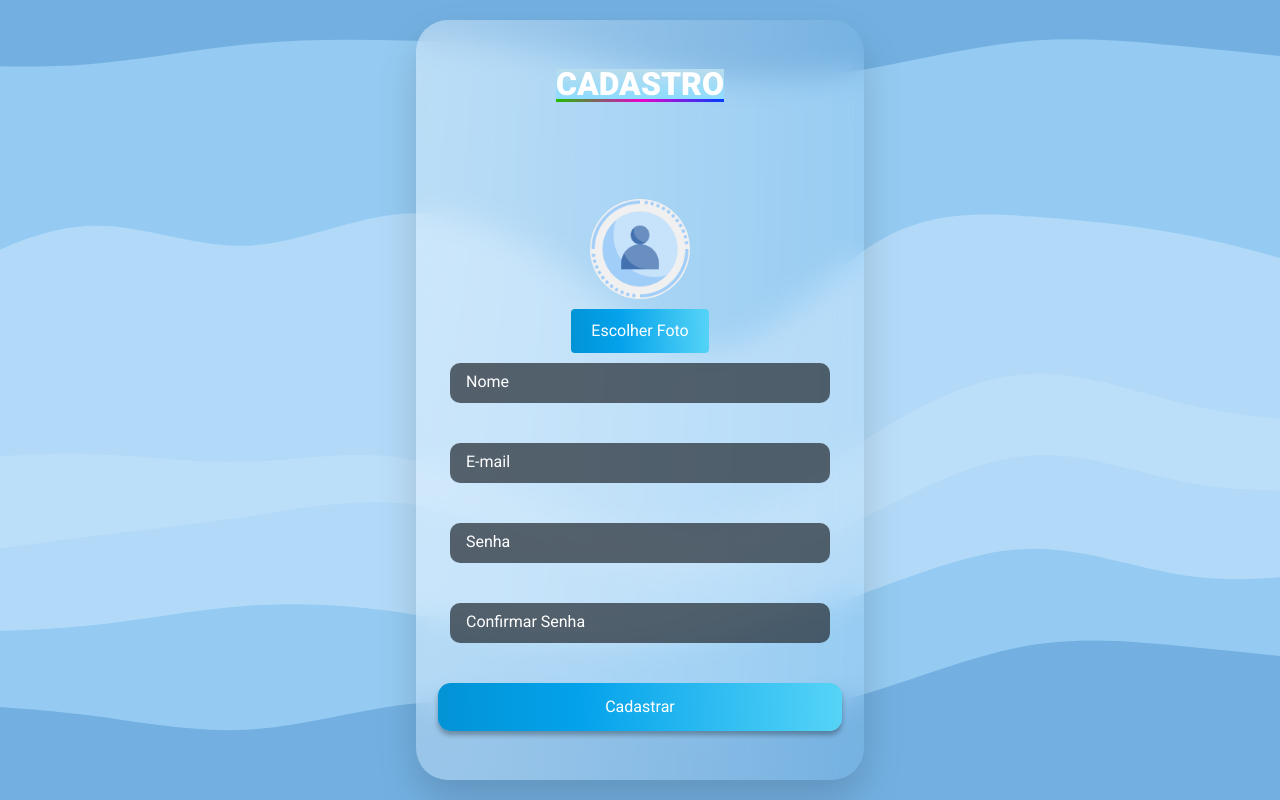
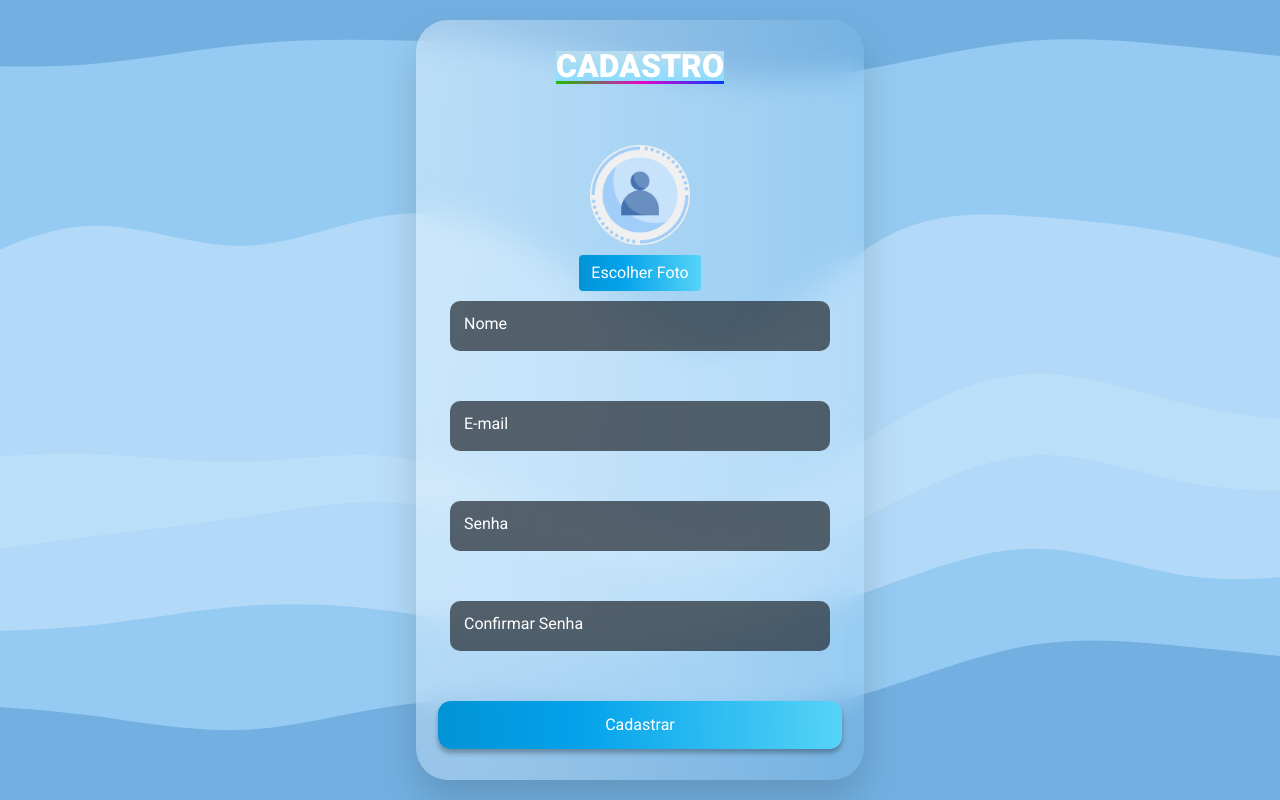
Before and after one commit to andregomidess/front-projeto-final-web, an Angular app: page / in a window 1280 px wide. Built offline with nearby package versions, Linux system fonts and the light colour scheme.

Commit message:
feat: tela cadastro

```diff
--- a/src/app/pages/tela-cadastro/card-cadastro/card-cadastro.component.scss
+++ b/src/app/pages/tela-cadastro/card-cadastro/card-cadastro.component.scss
@@ -5,7 +5,6 @@
     box-shadow: 0px 20px 40px rgba(0, 0, 0, 0.158);
     backdrop-filter: blur(15px);
     border-radius: 2rem;
-
   }
 
   .titulo {
--- a/src/app/pages/tela-cadastro/form-cadastro/form-cadastro.component.scss
+++ b/src/app/pages/tela-cadastro/form-cadastro/form-cadastro.component.scss
@@ -60,7 +60,7 @@ p{
     display: inline-block;
     background: linear-gradient(268.16deg, #65DDF9 -11.82%, #03A2EB 65.12%, #0281BB 142.06%);
     color: #fff;
-    padding: 10px 20px;
+    padding: 6px 12px;
     border-radius: 4px;
     cursor: pointer;
     transition: background-color 0.3s ease;
--- a/src/app/pages/tela-cadastro/input-cadastro/input-cadastro.component.scss
+++ b/src/app/pages/tela-cadastro/input-cadastro/input-cadastro.component.scss
@@ -1,5 +1,5 @@
 .container {
-    height: 10vh;
+    height: 12.5vh;
   }
 
   .container .area-input {
@@ -45,7 +45,7 @@
     color: white;
     transition: 0.2s ease;
     z-index: 1111;
-    padding: 0px 8px;
+    padding: 3px 6px;
   }
 
   .container input:focus + .labelline,
--- a/src/app/pages/tela-login/input-float/input-float.component.scss
+++ b/src/app/pages/tela-login/input-float/input-float.component.scss
@@ -1,5 +1,5 @@
 .container {
-  height: 12vh;
+  height: 12.5vh;
 }
 
 .container .area-input {
@@ -40,12 +40,12 @@
 .container .area-input .labelline {
   display: inline;
   position: absolute;
-  top: 15%;
+  top: 8%;
   left: 2%;
   color: white;
   transition: 0.2s ease;
   z-index: 1111;
-  padding: 2px 8px;
+  padding: 3px 6px;
 }
 
 .container input:focus + .labelline,
```
